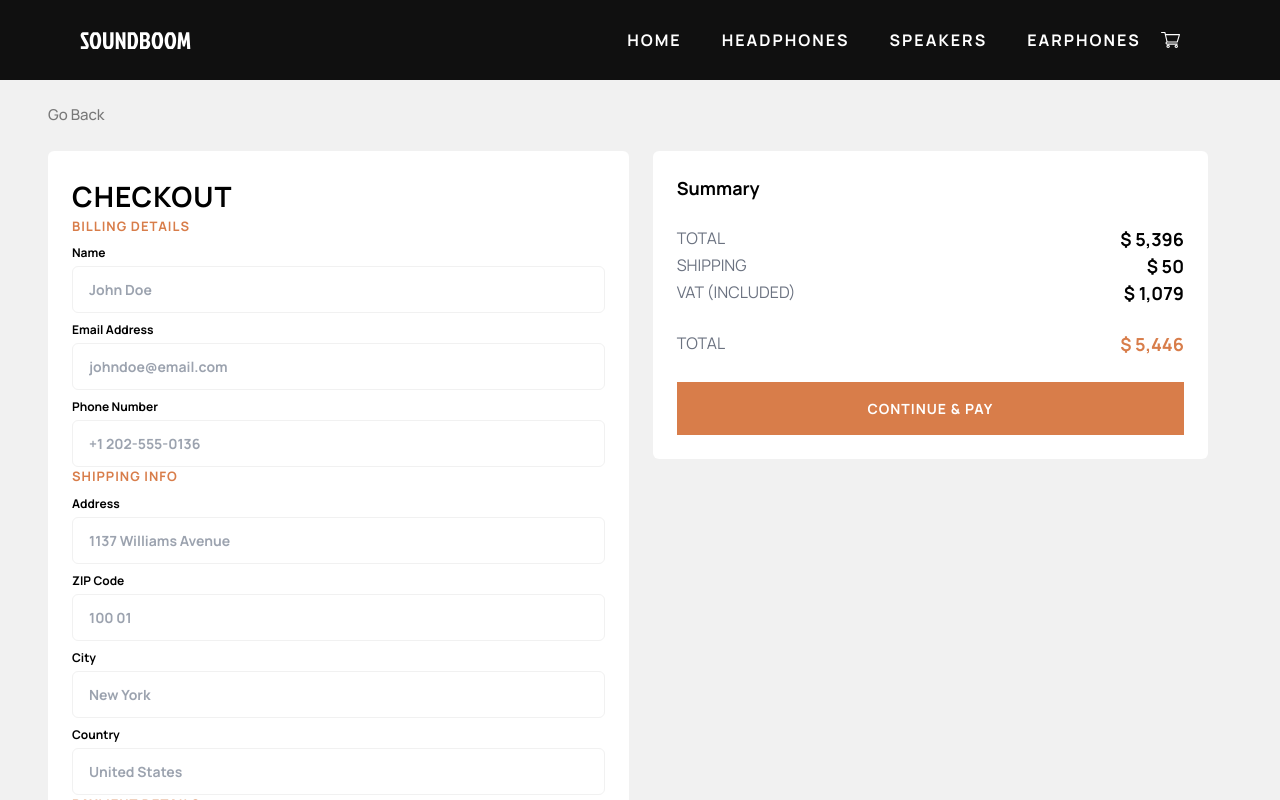
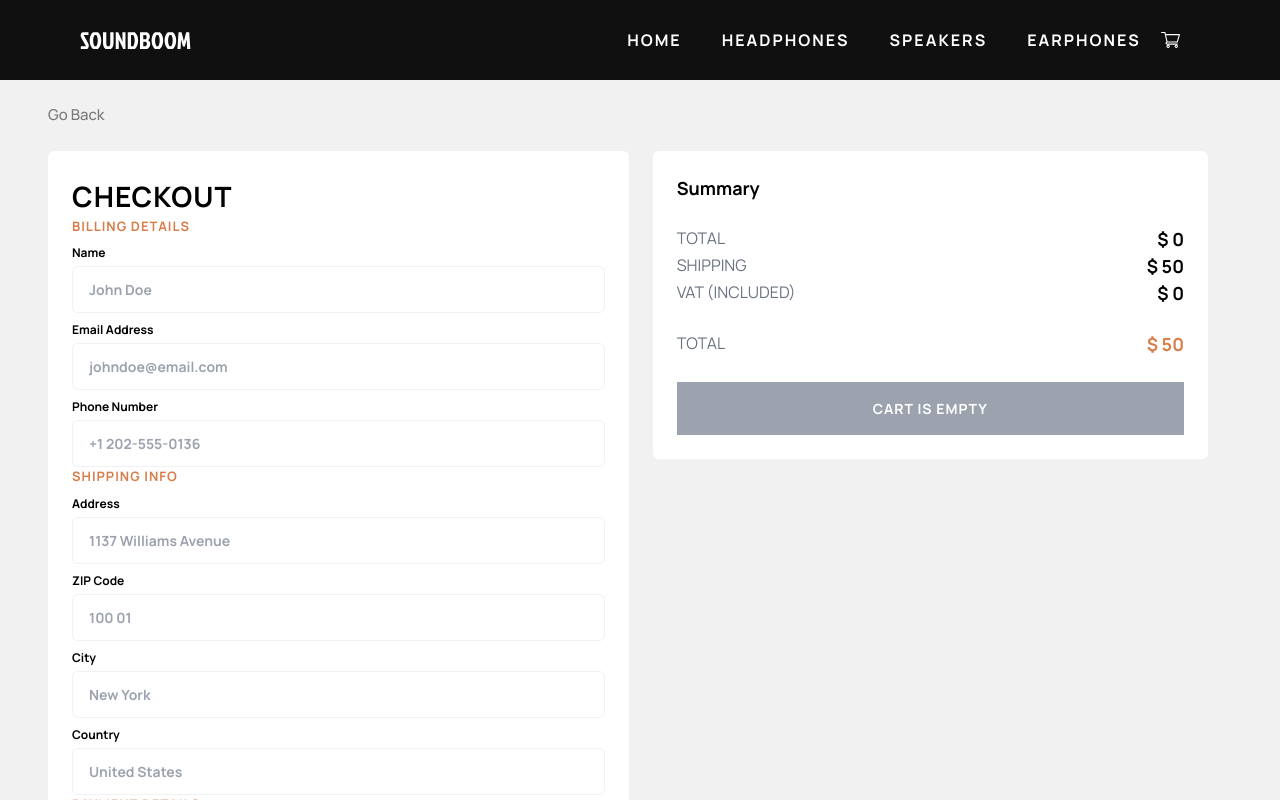
Before and after one commit to yret1/soundboom, a React (Vite) app: page /checkout in a window 1280 px wide. Shown: the top 800 px of the page. Built offline with nearby package versions, Linux system fonts and the light colour scheme.

Commit message:
Fixed cart and checkout logic

```diff
--- a/src/components/CartItem.tsx
+++ b/src/components/CartItem.tsx
@@ -25,7 +25,7 @@ const CartItem: React.FC<CartItemProps> = ({ product}) => {
 
 
     useEffect(() => {
-        if (path.pathname === "/cart") {
+        if (path.pathname === "/checkout") {
             setCheckout(true);
         } else {
             setCheckout(false);
--- a/src/components/Summary.tsx
+++ b/src/components/Summary.tsx
@@ -1,9 +1,82 @@
+import { useDispatch, useSelector } from "react-redux";
+
+import {useState, useEffect} from 'react'
+
+import { State } from "../redux/rootReducer";
+import { ProductAdded } from "../redux/shopping/shopping-reducer";
+
+import CartItem from "./CartItem";
+
 interface SummaryProps {
     setCheckoutClicked: (value: boolean) => void;
     checkoutClicked: boolean;
   }
 
 const Summary:React.FC<SummaryProps> = ({setCheckoutClicked, checkoutClicked}) => {
+
+    const dispatch = useDispatch();
+
+    const cart = useSelector((state: State) => state.shop.cart);
+
+    const handleCheckoutClicked = () => {
+        setCheckoutClicked(!checkoutClicked);
+
+        setCheckedCart(cart);
+
+        dispatch({type: "CLEAR_CART"})
+    };
+
+
+
+
+    const [total, setTotal] = useState<number>(0);
+
+    const [itemsVAT, setItemsVAT] = useState<number>(0);
+
+    const [SHIPPING, setSHIPPING] = useState<boolean>(false);
+
+    const [checkedCart, setCheckedCart] = useState<ProductAdded[]>([]);
+
+    const [resetChecked, setResetChecked] = useState<boolean>(false);
+
+
+    useEffect(() => {
+        setResetChecked(false);
+    },[])
+
+
+
+    useEffect(() => {
+
+        const checked = checkedCart;
+
+        const vat = 0.2;
+
+        const totalValue = cart.reduce((acc, item) => {
+            return acc + item.price * item.quant;
+        }, 0);
+
+        setTotal(totalValue);
+        setItemsVAT(totalValue * vat);
+
+
+        if(totalValue > 1500){
+            setSHIPPING(true);
+        }else{
+            setSHIPPING(false);
+        }
+        checked
+
+
+    },[cart])
+
+    useEffect(() => {
+        if(resetChecked){
+            setCheckedCart([]);
+        }
+    }, [resetChecked])
+
+
 
   return (
     <section className="rounded-md h-full w-full mx-6 mb-6 lg:my-0 bg-white">
@@ -12,27 +85,38 @@ const Summary:React.FC<SummaryProps> = ({setCheckoutClicked, checkoutClicked}) =
                 <p className='text-18 font-bold mb-6'>Summary</p>
             </article>
 
-                {/* CART ITEMS HERE */}
+                <section>
+                    {cart.map((item : ProductAdded) => (
+                        <CartItem key={item.id} product={item} />
+                    ))}
+
+                </section>
 
             <article className='flex justify-between'>
                 <p className='text-15 text-gray-500'>TOTAL</p>
-                <p className='text-18 font-bold'>$ 5,396</p>
+                <p className='text-18 font-bold'>$ {total}</p>
             </article>
             <article className='flex justify-between'>
                 <p className='text-15 text-gray-500'>SHIPPING</p>
-                <p className='text-18 font-bold'>$ 50</p>
+                <p className='text-18 font-bold'>
+                    {SHIPPING ? 'FREE' : '$ 50'}
+                </p>
             </article>
             <article className='flex justify-between'>
                 <p className='text-15 text-gray-500'>VAT (INCLUDED)</p>
-                <p className='text-18 font-bold'>$ 1,079</p>
+                <p className='text-18 font-bold'>$ {itemsVAT}</p>
             </article>
             <article className='flex justify-between my-6'>
                 <p className='text-15 text-gray-500'>TOTAL</p>
-                <p className='text-18 font-bold text-primary-100'>$ 5,446</p>
+                <p className='text-18 font-bold text-primary-100'>$ {SHIPPING ? total : total + 50}</p>
             </article>
-            <button onClick={() => setCheckoutClicked(!checkoutClicked)}className="py-4 px-5 bg-primary-100 text-14 tracking-1 font-bold text-white hover:bg-primary-200">
+            {cart.length > 0 && (<button onClick={handleCheckoutClicked} className="py-4 px-5 bg-primary-100 text-14 tracking-1 font-bold text-white hover:bg-primary-200">
         CONTINUE & PAY
-            </button>
+            </button>)}
+            {!cart.length && (<button disabled className="py-4 px-5 bg-gray-400 text-14 tracking-1 font-bold text-white hover:bg-gray-500">
+                CART IS EMPTY
+            </button>)}
+
         </article>
     </section>
   )
--- a/src/pages/Checkout.tsx
+++ b/src/pages/Checkout.tsx
@@ -96,6 +96,7 @@ export const Checkout: React.FC<CheckoutProps> = ({ details, setDetails }) => {
               type="email"
               id="email"
               value={details.email}
+              onChange={(e) => setDetails({ ...details, email: e.target.value })}
             />
           </fieldset>
           <fieldset className="flex flex-col w-full gap-1">
@@ -111,6 +112,7 @@ export const Checkout: React.FC<CheckoutProps> = ({ details, setDetails }) => {
               type="tel"
               id="phone"
               value={details.phone}
+              onChange={(e) => setDetails({ ...details, phone: e.target.value })}
             />
           </fieldset>
         </section>
@@ -131,6 +133,7 @@ export const Checkout: React.FC<CheckoutProps> = ({ details, setDetails }) => {
               type="text"
               id="address"
               value={details.address}
+              onChange={(e) => setDetails({ ...details, address: e.target.value })}
             />
           </fieldset>
           <fieldset className="flex flex-col w-full gap-1">
@@ -146,6 +149,7 @@ export const Checkout: React.FC<CheckoutProps> = ({ details, setDetails }) => {
               type="text"
               id="zip"
               value={details.zip}
+              onChange={(e) => setDetails({ ...details, zip: e.target.value })}
             />
           </fieldset>
           <fieldset className="flex flex-col w-full gap-1">
@@ -161,6 +165,7 @@ export const Checkout: React.FC<CheckoutProps> = ({ details, setDetails }) => {
               type="text"
               id="city"
               value={details.city}
+              onChange={(e) => setDetails({ ...details, city: e.target.value })}
             />
           </fieldset>
           <fieldset className="flex flex-col w-full gap-1">
@@ -176,6 +181,9 @@ export const Checkout: React.FC<CheckoutProps> = ({ details, setDetails }) => {
               type="text"
               id="country"
               value={details.country}
+              onChange={(e) =>
+                setDetails({ ...details, country: e.target.value })
+              }
             />
           </fieldset>
         </section>
--- a/src/redux/rootReducer.ts
+++ b/src/redux/rootReducer.ts
@@ -1,12 +1,24 @@
 import { combineReducers } from "redux";
 import shopReducer from "./shopping/shopping-reducer"
 
+import { Product, ProductAdded } from "./shopping/shopping-reducer";
+
 // Define RootState type using ReturnType<typeof rootReducer>
-export type RootState = ReturnType<typeof rootReducer>;
+
 
 
 const rootReducer = combineReducers({
     shop: shopReducer,
 });
 
+export type RootState = ReturnType<typeof rootReducer>;
+
+
+export type State = {
+    shop: {
+        currentItem: Product | null;
+        cart: ProductAdded[];
+        products: Product[];
+      }
+}
 export default rootReducer;
```
